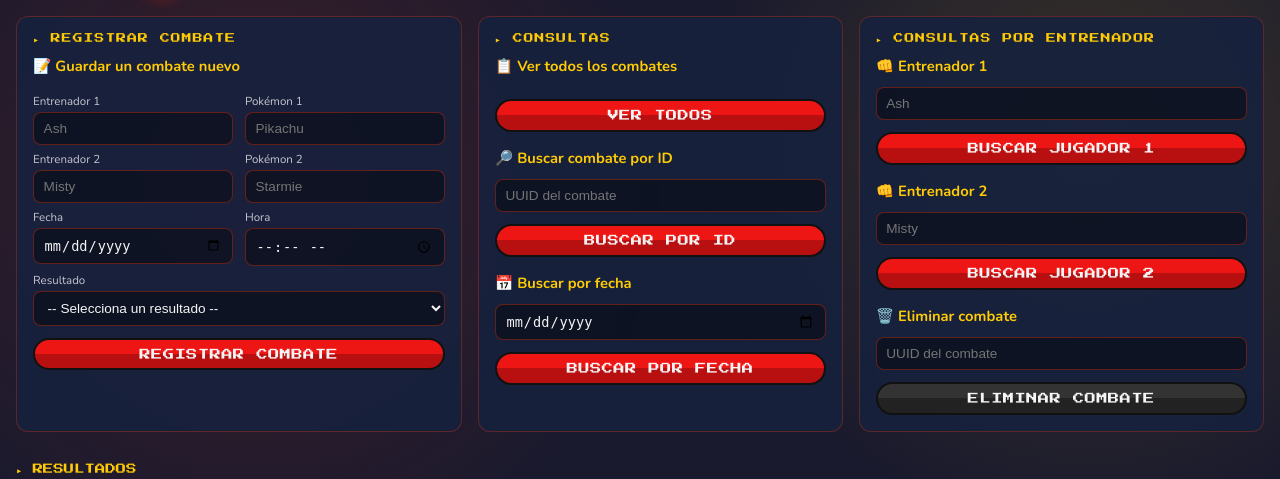
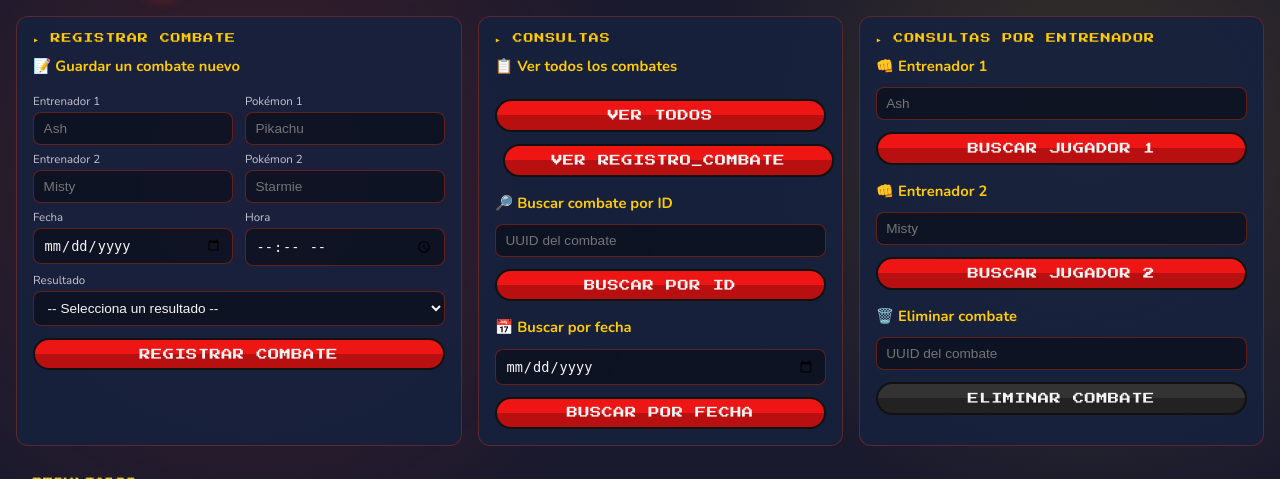
Before and after one commit to jeqm0302/pokengue-nosql, a Flask app: page /cassandra in a window 1280 px wide. Shown: the part 58-537 px from the top of the page. Run offline with Flask 3, Linux system fonts and the light colour scheme.

Commit message:
arregle muchas cosas de cassandra (soy nico)

```diff
--- a/main.py
+++ b/main.py
@@ -5,7 +5,6 @@ from services.Neo4jService import Neo4jService
 from DAO.CassandraDAO import CassandraDAO
 from DAO.RedisDAO import RedisDAO
 from modelos.RegistroCombate import RegistroCombate
-from uuid import uuid4
 from datetime import date, time
 from DAO.MongoDAO import EntrenadorDAO, PokemonDAO
 from bson import ObjectId
@@ -246,9 +245,23 @@ def cassandra_cargar():
 def cassandra_listar_todos():
     try:
         filas = list(cassandra_dao.listar_todos())
+        query = "SELECT * FROM registro_combates"
         return jsonify({"ok": True,
                         "data": [_combate_a_dict(f) for f in filas],
-                        "mensaje": f"Se encontraron {len(filas)} combates."})
+                        "mensaje": f"Se encontraron {len(filas)} combates.",
+                        "query": query})
+    except Exception as e:
+        return jsonify({"ok": False, "data": None, "mensaje": str(e)}), 500
+
+@app.route("/cassandra/registro_combates")
+def cassandra_registro_combates():
+    try:
+        filas = list(cassandra_dao.seleccionar_todos())
+        query = "SELECT * FROM registro_combates"
+        return jsonify({"ok": True,
+                        "data": [_combate_a_dict(f) for f in filas],
+                        "mensaje": f"Se encontraron {len(filas)} combates en registro_combates.",
+                        "query": query})
     except Exception as e:
         return jsonify({"ok": False, "data": None, "mensaje": str(e)}), 500
 
@@ -274,7 +287,7 @@ def cassandra_registrar_combate():
             return jsonify({"ok": False, "data": None,
                             "mensaje": "Formato de fecha u hora inválido. Usa YYYY-MM-DD y HH:MM."}), 400
 
-        combate_id = uuid4()
+        combate_id = cassandra_dao.generar_nuevo_id()
         combate = RegistroCombate(
             combate_id, fecha_combate, hora_combate,
             entrenador1, pokemon1, resultado,
@@ -295,8 +308,10 @@ def cassandra_buscar_por_id(combate_id):
         if fila is None:
             return jsonify({"ok": False, "data": None,
                             "mensaje": f"No se encontró combate con id {combate_id}."}), 404
+        query = f"SELECT * FROM registro_combates WHERE combate_id = '{combate_id}'"
         return jsonify({"ok": True, "data": _combate_a_dict(fila),
-                        "mensaje": "Combate encontrado."})
+                        "mensaje": "Combate encontrado.",
+                        "query": query})
     except Exception as e:
         return jsonify({"ok": False, "data": None,
                         "mensaje": str(e)}), 500
@@ -310,9 +325,11 @@ def cassandra_buscar_por_fecha():
                             "mensaje": "Debés indicar una fecha como YYYY-MM-DD."}), 400
         fecha_combate = date.fromisoformat(fecha_texto)
         filas = list(cassandra_dao.buscar_por_fecha(fecha_combate))
+        query = f"SELECT * FROM registro_combates_por_fecha WHERE fecha = '{fecha_texto}'"
         return jsonify({"ok": True,
                         "data": [_combate_a_dict(f) for f in filas],
-                        "mensaje": f"Se encontraron {len(filas)} combates en {fecha_texto}."})
+                        "mensaje": f"Se encontraron {len(filas)} combates en {fecha_texto}.",
+                        "query": query})
     except ValueError:
         return jsonify({"ok": False, "data": None,
                         "mensaje": "Formato de fecha inválido. Usa YYYY-MM-DD."}), 400
@@ -324,9 +341,11 @@ def cassandra_buscar_por_fecha():
 def cassandra_buscar_por_jugador1(jugador):
     try:
         filas = list(cassandra_dao.buscar_por_jugador1(jugador))
+        query = f"SELECT * FROM registro_combates_por_jugador_1 WHERE entrenador1 = '{jugador}'"
         return jsonify({"ok": True,
                         "data": [_combate_a_dict(f) for f in filas],
-                        "mensaje": f"Se encontraron {len(filas)} combates para {jugador}."})
+                        "mensaje": f"Se encontraron {len(filas)} combates para {jugador}.",
+                        "query": query})
     except Exception as e:
         return jsonify({"ok": False, "data": None,
                         "mensaje": str(e)}), 500
@@ -335,9 +354,11 @@ def cassandra_buscar_por_jugador1(jugador):
 def cassandra_buscar_por_jugador2(jugador):
     try:
         filas = list(cassandra_dao.buscar_por_jugador2(jugador))
+        query = f"SELECT * FROM registro_combates_por_jugador_2 WHERE entrenador2 = '{jugador}'"
         return jsonify({"ok": True,
                         "data": [_combate_a_dict(f) for f in filas],
-                        "mensaje": f"Se encontraron {len(filas)} combates para {jugador}."})
+                        "mensaje": f"Se encontraron {len(filas)} combates para {jugador}.",
+                        "query": query})
     except Exception as e:
         return jsonify({"ok": False, "data": None,
                         "mensaje": str(e)}), 500
--- a/templates/cassandra.html
+++ b/templates/cassandra.html
@@ -222,8 +222,8 @@
           <label for="resultadoInput">Resultado</label>
           <select id="resultadoInput" required>
             <option value="">-- Selecciona un resultado --</option>
-            <option value="Ganador J1">Ganador J1</option>
-            <option value="Ganador J2">Ganador J2</option>
+            <option value="Victoria J1">Victoria J1</option>
+            <option value="Victoria J2">Victoria J2</option>
           </select>
           <button type="submit">REGISTRAR COMBATE</button>
         </form>
@@ -233,6 +233,7 @@
         <div class="col-title">▸ CONSULTAS</div>
         <h3>📋 Ver todos los combates</h3>
         <button type="button" onclick="listarTodos()">VER TODOS</button>
+        <button type="button" onclick="listarRegistroCombate()" style="margin-left:0.5rem;">VER REGISTRO_COMBATE</button>
 
         <h3 style="margin-top:1rem;">🔎 Buscar combate por ID</h3>
         <form onsubmit="buscarPorId(event)">
@@ -314,7 +315,7 @@
         const resp = await fetch(`/cassandra/combate/${encodeURIComponent(id)}`);
         const r = await resp.json();
         if (!r.ok) return mostrarError(r.mensaje);
-        mostrar(combateHtml(r.data));
+        mostrarConQuery(combateHtml(r.data), r.query || "");
       } catch (e) { mostrarError("No se pudo conectar con el servidor."); }
     }
 
@@ -325,7 +326,8 @@
         const resp = await fetch(`/cassandra/fecha?fecha=${encodeURIComponent(fecha)}`);
         const r = await resp.json();
         if (!r.ok) return mostrarError(r.mensaje);
-        mostrar(r.data.length === 0 ? `<div class="muted">No hay combates en esa fecha.</div>` : r.data.map(combateHtml).join(""));
+        const contenido = r.data.length === 0 ? `<div class="muted">No hay combates en esa fecha.</div>` : r.data.map(combateHtml).join("");
+        mostrarConQuery(contenido, r.query || "");
       } catch (e) { mostrarError("No se pudo conectar con el servidor."); }
     }
 
@@ -336,7 +338,8 @@
         const resp = await fetch(`/cassandra/jugador1/${encodeURIComponent(jugador)}`);
         const r = await resp.json();
         if (!r.ok) return mostrarError(r.mensaje);
-        mostrar(r.data.length === 0 ? `<div class="muted">No se encontraron combates para ${esc(jugador)}.</div>` : r.data.map(combateHtml).join(""));
+        const contenido = r.data.length === 0 ? `<div class="muted">No se encontraron combates para ${esc(jugador)}.</div>` : r.data.map(combateHtml).join("");
+        mostrarConQuery(contenido, r.query || "");
       } catch (e) { mostrarError("No se pudo conectar con el servidor."); }
     }
 
@@ -347,7 +350,8 @@
         const resp = await fetch(`/cassandra/jugador2/${encodeURIComponent(jugador)}`);
         const r = await resp.json();
         if (!r.ok) return mostrarError(r.mensaje);
-        mostrar(r.data.length === 0 ? `<div class="muted">No se encontraron combates para ${esc(jugador)}.</div>` : r.data.map(combateHtml).join(""));
+        const contenido = r.data.length === 0 ? `<div class="muted">No se encontraron combates para ${esc(jugador)}.</div>` : r.data.map(combateHtml).join("");
+        mostrarConQuery(contenido, r.query || "");
       } catch (e) { mostrarError("No se pudo conectar con el servidor."); }
     }
 
@@ -361,14 +365,31 @@
       } catch (e) { mostrarError("No se pudo conectar con el servidor."); }
     }
 
+    function mostrarConQuery(html, query) {
+      mostrar(html + `<div class="hint">Consulta: <code>${esc(query)}</code></div>`);
+    }
+
     async function listarTodos() {
       try {
         const resp = await fetch("/cassandra/combates");
         const r = await resp.json();
         if (!r.ok) return mostrarError(r.mensaje);
-        mostrar(r.data.length === 0
+        const contenido = r.data.length === 0
           ? `<div class="muted">No hay combates registrados.</div>`
-          : `<div class="ok-line" style="margin-bottom:0.5rem;">📋 ${r.data.length} combate(s) encontrado(s)</div>` + r.data.map(combateHtml).join(""));
+          : `<div class="ok-line" style="margin-bottom:0.5rem;">📋 ${r.data.length} combate(s) encontrado(s)</div>` + r.data.map(combateHtml).join("");
+        mostrarConQuery(contenido, r.query || "");
+      } catch (e) { mostrarError("No se pudo conectar con el servidor."); }
+    }
+
+    async function listarRegistroCombate() {
+      try {
+        const resp = await fetch("/cassandra/registro_combates");
+        const r = await resp.json();
+        if (!r.ok) return mostrarError(r.mensaje);
+        const contenido = r.data.length === 0
+          ? `<div class="muted">No hay combates en registro_combates.</div>`
+          : `<div class="ok-line" style="margin-bottom:0.5rem;">📋 ${r.data.length} combate(s) encontrado(s) en registro_combates</div>` + r.data.map(combateHtml).join("");
+        mostrarConQuery(contenido, r.query || "");
       } catch (e) { mostrarError("No se pudo conectar con el servidor."); }
     }
 
```
Also changed, not shown: DAO/CassandraDAO.py (+26 -3 lines).
